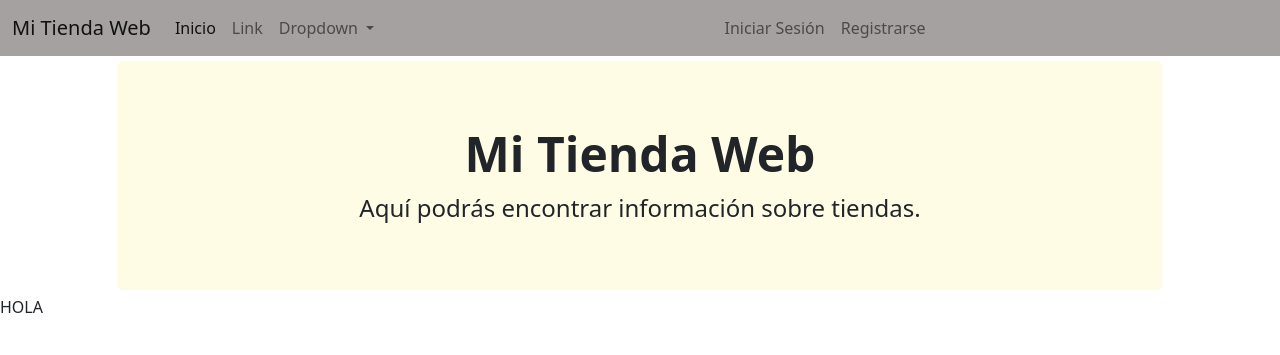
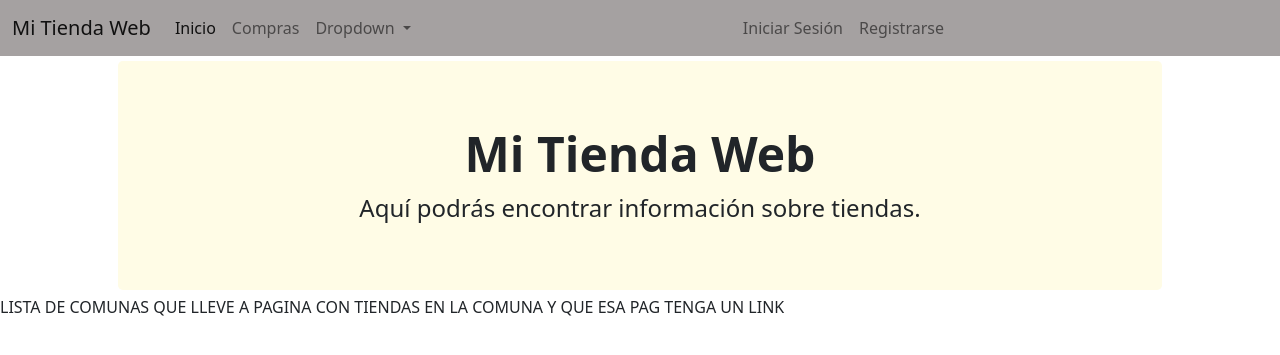
Before and after one commit to camilabarrera26/Grupo31, a PHP site: page / in a window 1280 px wide. Shown: the top 355 px of the page. Run offline with PHP 8.4, Linux system fonts and the light colour scheme.

Commit message:
pagina compras 1

```diff
--- /dev/null
+++ b/Sites/consultas/consulta_tienda.php
@@ -0,0 +1,4 @@
+
+<?php
+    echo $_REQUEST['id'];
+?>
--- a/Sites/index.php
+++ b/Sites/index.php
@@ -1,4 +1,4 @@
 <?php include('templates/header.html');   ?>
 <body>
-HOLA
+LISTA DE COMUNAS QUE LLEVE A PAGINA CON TIENDAS EN LA COMUNA Y QUE ESA PAG TENGA UN LINK
 </body>
--- a/Sites/templates/header.html
+++ b/Sites/templates/header.html
@@ -24,7 +24,7 @@
               <a class="nav-link active" aria-current="page" href="#">Inicio</a>
             </li>
             <li class="nav-item">
-              <a class="nav-link" href="#">Link</a>
+              <a class="nav-link" href="#">Compras</a>
             </li>
             <li class="nav-item dropdown">
               <a class="nav-link dropdown-toggle" href="#" id="navbarDropdown" role="button" data-bs-toggle="dropdown" aria-expanded="false">
@@ -38,7 +38,7 @@
               </ul>
             </li>
           </ul>
-          <ul class="navbar-nav me-auto mb-2 mb-lg-0">
+          <ul class="navbar-nav me-auto mb-2 mb-lg-0 d-flex">
           <li class="nav-item">
             <a class="nav-link" href="#">Iniciar Sesión</a>
           </li>
```
Also changed, not shown: Sites/consultas/consulta_todas_tiendas.php (added, +31 -0 lines).
